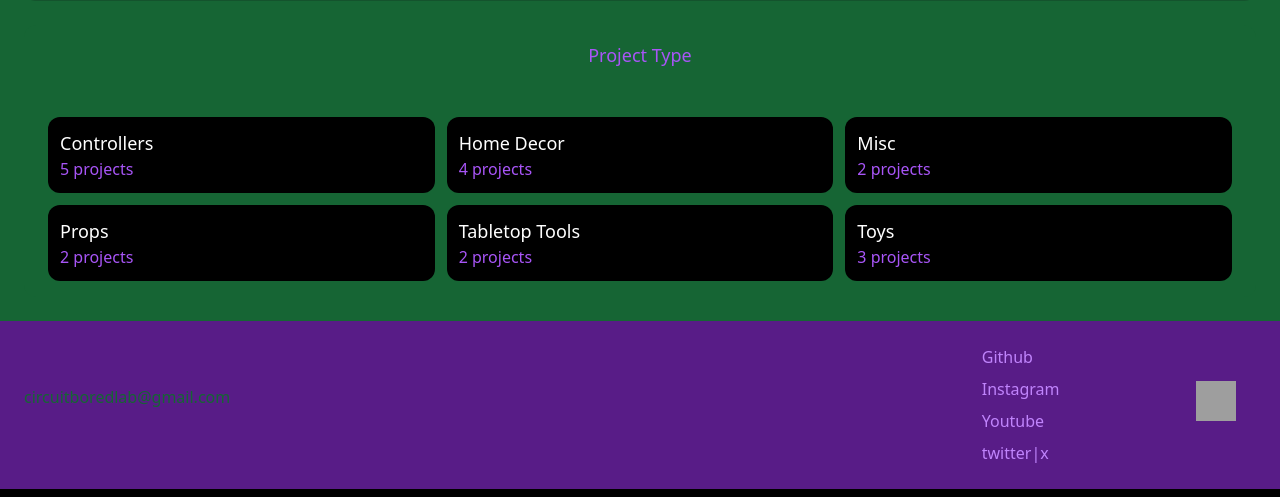
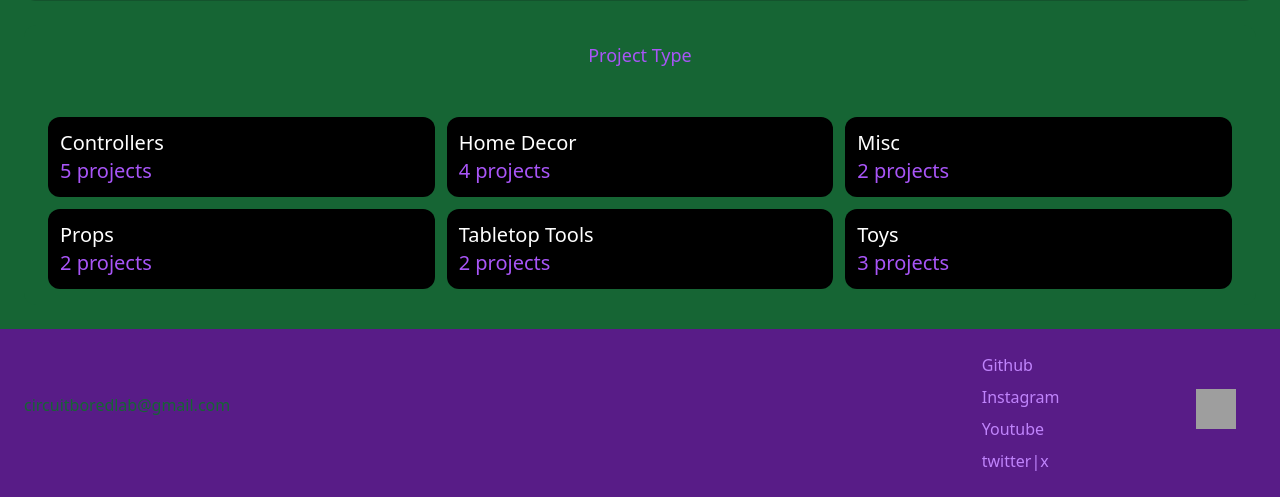
Before and after one commit to enzosupreme/circuitblab2, a Django app: page / in a window 1280 px wide. Shown: the part 630-1127 px from the top of the page. Run offline with Django 4.2, Linux system fonts and the light colour scheme; data comes from the database, SQL or seed files in the repository; some libraries are stand-ins or nearby versions; grey boxes are pictures that could not be loaded.

Commit message:
text-resize

```diff
--- a/core/templates/core/index.html
+++ b/core/templates/core/index.html
@@ -34,8 +34,8 @@
             <div>
                     <div class="p-3 bg-black rounded-xl">
                         <a href="{% url 'browse:index' %}?query={{ query }}&category={{ category.id }}">
-                            <h2 class="text-xs sm:text-s lg:text-lg text-white hover:text-purple-700">{{ category.name }}</h2>
-                            <p class="text-purple-500"> {{ category.projects.count }} projects</p>
+                            <h2 class="text-xs sm:text-s lg:text-lg xl:text-xl text-white hover:text-purple-700">{{ category.name }}</h2>
+                            <p class=" text-xs sm:text-s lg:text-lg xl:text-xl text-purple-500"> {{ category.projects.count }} projects</p>
 
                         </a>
 
```
